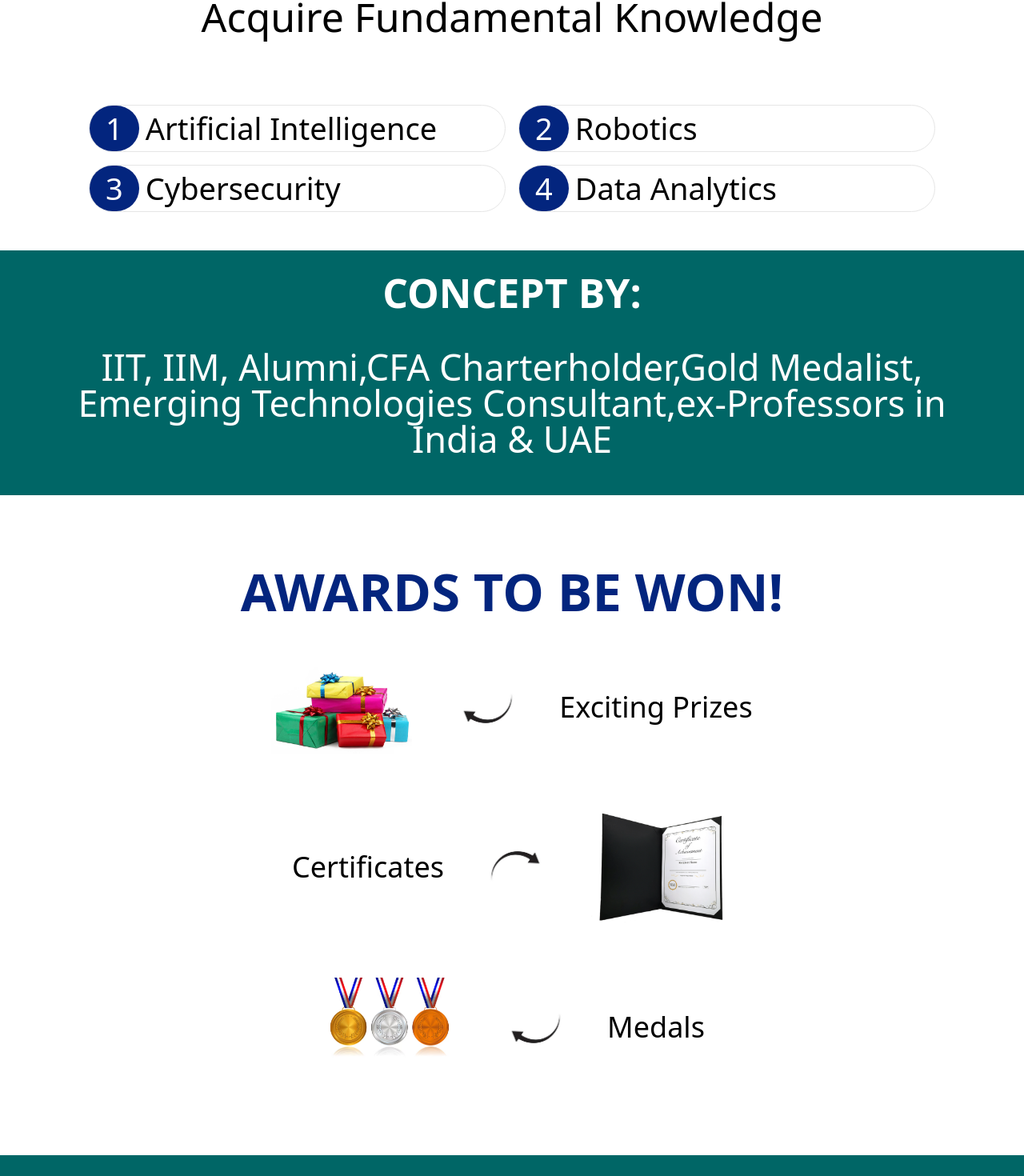
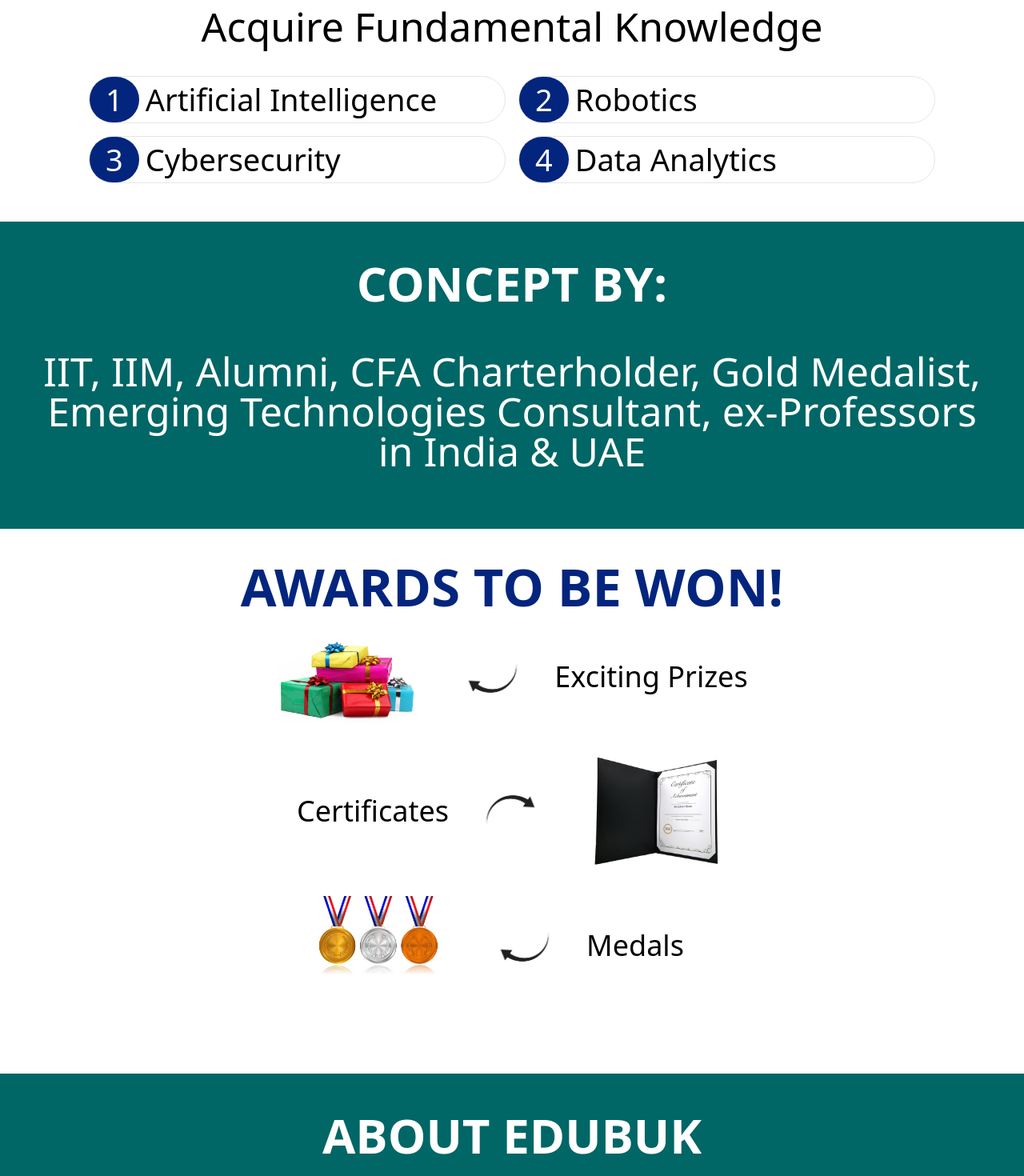
Before and after one commit to edubuk/Edubuk-Main, a React (Vite) app: page / in a window 1280 px wide. Shown: the part 1090-2560 px from the top of the page at 80% size. Built offline with nearby package versions, Linux system fonts and the light colour scheme.

Commit message:
ui style changed

```diff
--- a/index.html
+++ b/index.html
@@ -1,8 +1,14 @@
-<!doctype html>
+<!DOCTYPE html>
 <html lang="en">
   <head>
     <meta charset="UTF-8" />
     <link rel="icon" type="image/svg+xml" href="/vite.svg" />
+    <link rel="preconnect" href="https://fonts.googleapis.com" />
+    <link rel="preconnect" href="https://fonts.gstatic.com" crossorigin />
+    <link
+      href="https://fonts.googleapis.com/css2?family=Inter:ital,opsz,wght@0,14..32,100..900;1,14..32,100..900&family=Open+Sans:ital,wght@0,300..800;1,300..800&display=swap"
+      rel="stylesheet"
+    />
     <meta name="viewport" content="width=device-width, initial-scale=1.0" />
     <title>Edubuk</title>
   </head>
--- a/src/index.css
+++ b/src/index.css
@@ -1,6 +1,5 @@
 @import 'tailwindcss';
 :root {
-  font-family: system-ui, Avenir, Helvetica, Arial, sans-serif;
   line-height: 1.5;
   font-weight: 400;
 
--- a/src/pages/Home.tsx
+++ b/src/pages/Home.tsx
@@ -86,31 +86,31 @@
     }, []);
 
     return (
-  <div className=" flex flex-col gap-12">
+  <div className=" flex flex-col gap-12 font-open">
     <div className="flex flex-col p-4">
-    <p className="font- text-[#F14419] uppercase text-[30px] sm:text-[40px] md:text-[50px] font-bold">
+    <p className="font- text-[#F14419] uppercase text-center sm:text-start text-[25px] sm:text-[40px] md:text-[50px] font-bold">
       International Olympiad
     </p>
-    <p className="font-sans text-[#03257E] uppercase text-[30px] sm:text-[40px] md:text-[50px] font-bold">
+    <p className="font-sans text-[#03257E] uppercase text-center sm:text-start text-[25px] sm:text-[40px] md:text-[50px] font-bold">
       AI & Emerging Technologies (No Code)
     </p>
 
     <div
-  className="mx-auto relative w-full aspect-[16/9] lg:aspect-[16/7] rounded-[8px] bg-cover bg-center"
+  className="mx-auto relative w-full aspect-[16/9] lg:aspect-[16/7] rounded-[8px] bg-cover bg-center mt-3"
   style={{ backgroundImage: `url(${images[current]})` }}
 >
       {/* Optional overlay */}
       <div className="absolute inset-0 bg-black/20 rounded-[8px]"></div>
 
       {/* Text content on image */}
-      <div className="absolute top-[15px] md:top-[25px] left-[47px] z-10 flex flex-col w-fit">
+      <div className="absolute top-[15px] md:top-[25px] left-[25px] z-10 flex flex-col w-fit">
         <p className="bg-[#F14419] text-white md:text-[25px] text-[10px] p-2">
           India | Singapore | Dubai
         </p>
         <p className="bg-[#006666] text-white md:text-[25px] text-[10px] p-2">
           Open for class 7 to 12
         </p>
-        <a href="#register" className="absolute left-34 top-26 md:top-32 text-[#F14419] bg-[#ffffff] hover:bg-[#F14419] hover:text-white transition-all rounded-4xl py-1 px-4 sm:py-2 sm:px-6 text-[15px] md:text-[20px] z-10 font-bold cursor-pointer">
+        <a href="#register" className="absolute top-20 md:top-32  text-[#F14419] bg-[#ffffff] hover:bg-[#F14419] hover:text-white transition-all rounded-4xl py-1 px-4 sm:py-2 sm:px-6 text-[10px] md:text-[25px] z-10 font-bold cursor-pointer">
         REGISTER
       </a>
       </div>
@@ -133,76 +133,77 @@
       ))}
     </div>
     </div>
+    <div>
     <div className="flex flex-col justify-center items-center" id="olympiad">
         <p className=" text-[#03257E] text-[40px] md:text-[60px] font-bold text-center">OLYMPIAD</p>
-        <p className=" text-[#000000] my-6 text-[37px] md:text-[50px] text-center">Acquire Fundamental Knowledge</p>
+        <p className=" text-[#000000] my-6 text-[30px] sm:text-[38px] md:text-[50px] text-center">Acquire Fundamental Knowledge</p>
     </div>
     <div className="flex justify-center items-center flex-wrap gap-4 ">
         <div className="flex justify-start items-center border rounded-full border-[#E6E6E6] gap-2 w-[300px] md:w-[521px]">
             <p className=" text-[#ffffff] bg-[#03257E] rounded-full text-[30px] md:text-[38px] px-4 md:px-5">1</p>
-            <p className="text-[#000000] text-[30px] md:text-[38px]">Artificial Intelligence</p>
+            <p className="text-[#000000] text-[26px] md:text-[38px]">Artificial Intelligence</p>
         </div>
         <div className="flex justify-start items-center border rounded-full border-[#E6E6E6] gap-2 w-[300px] md:w-[521px]">
-            <p className="text-[#ffffff] bg-[#03257E] rounded-full text-[30px] md:text-[38px] px-4 md:px-5">2</p>
-            <p className="text-[#000000] text-[30px] md:text-[38px]">Robotics</p>
+            <p className="text-[#ffffff] bg-[#03257E] rounded-full text-[26px] md:text-[38px] px-4 md:px-5">2</p>
+            <p className="text-[#000000] text-[26px] md:text-[38px]">Robotics</p>
         </div>
         <div className="flex justify-start items-center border rounded-full border-[#E6E6E6] gap-2 w-[300px] md:w-[521px]">
-            <p className="text-[#ffffff] bg-[#03257E] rounded-full text-[30px] md:text-[38px] px-4 md:px-5">3</p>
-            <p className="text-[#000000] text-[30px] md:text-[38px]">Cybersecurity</p>
+            <p className="text-[#ffffff] bg-[#03257E] rounded-full text-[25px] md:text-[38px] px-4 md:px-5">3</p>
+            <p className="text-[#000000] text-[26px] md:text-[38px]">Cybersecurity</p>
         </div>
         <div className="flex justify-start items-center border rounded-full border-[#E6E6E6] gap-2 w-[300px] md:w-[521px]">
-            <p className="text-[#ffffff] bg-[#03257E] rounded-full text-[30px] md:text-[38px] px-4 md:px-5">4</p>
-            <p className="text-[#000000] text-[30px] md:text-[38px]">Data Analytics</p>
+            <p className="text-[#ffffff] bg-[#03257E] rounded-full text-[25px] md:text-[38px] px-4 md:px-5">4</p>
+            <p className="text-[#000000] text-[26px] md:text-[38px]">Data Analytics</p>
         </div>
+      </div>
     </div>
-    <div className="flex flex-col justify-center items-center bg-[#006666] p-4">
-    <p className="text-[#ffffff] md:text-[50px] text-[35px] font-bold uppercase text-center">Concept By:</p>
-    <p className="text-[#ffffff] md:text-[45px] text-[30px] font-light text-center leading-none p-8">IIT, IIM, Alumni,CFA Charterholder,Gold Medalist, Emerging Technologies Consultant,ex-Professors in India & UAE</p>
+    <div>
+    <div className="flex flex-col justify-center items-center bg-[#006666] p-8">
+    <p className="text-[#ffffff] text-[40px] md:text-[60px] font-bold uppercase text-center">Concept By:</p>
+    <p className="text-[#ffffff] my-6 text-[30px] sm:text-[38px] md:text-[50px] font-light text-center leading-none p-4">IIT, IIM, Alumni, CFA Charterholder, Gold Medalist, Emerging Technologies Consultant, ex-Professors in India & UAE</p>
     </div>
-    <div className="flex flex-col items-center justify-center px-4 py-10 space-y-10">
+    <div className="flex flex-col items-center justify-center px-4 py-10 space-y-2">
   <p className="text-[#03257E] text-3xl sm:text-4xl md:text-5xl lg:text-[65px] font-bold uppercase text-center" id="award">
     Awards to be Won!
   </p>
-
   {/* 1. Exciting Prizes */}
-  <div className="flex flex-col md:flex-row items-center justify-center gap-6 w-full max-w-6xl">
-    <img src={award1} alt="Prizes" className="w-28 sm:w-36 md:w-44 h-auto" />
-    <div className="flex items-center gap-4">
-      <img src={arrow} alt="Arrow" className="w-24 sm:w-32 md:w-36 rotate-90 scale-y-[-1] md:rotate-0 " />
-      <p className="text-black text-xl sm:text-2xl md:text-3xl lg:text-4xl text-center md:text-left">
+  <div className="flex flex-col md:flex-row items-center justify-center gap-2 md:gap-6 w-full max-w-6xl">
+    <img src={award1} alt="Prizes" className="w-32 h-28 sm:w-36 md:w-44 sm:h-auto" />
+    <div className="flex items-center gap-1">
+      <img src={arrow} alt="Arrow" className="w-26 sm:w-32 md:w-36 rotate-90 scale-y-[-1] md:rotate-0 " />
+      <p className="text-black text-[30px] sm:text-2xl md:text-3xl lg:text-4xl text-center md:text-left">
         Exciting Prizes
       </p>
     </div>
   </div>
 
   {/* 2. Certificates */}
-  <div className="flex flex-col md:flex-row-reverse items-center justify-center gap-6 w-full max-w-6xl">
-    <img src={award2} alt="Certificates" className="w-28 sm:w-36 md:w-44 h-auto" />
-    <div className="flex items-center gap-4">
-      <p className="text-black text-xl sm:text-2xl md:text-3xl lg:text-4xl text-center md:text-right">
+  <div className="flex flex-col md:flex-row-reverse items-center justify-center gap-2 md:gap-6 w-full max-w-6xl">
+    <img src={award2} alt="Certificates" className="w-32 h-28 sm:w-36 md:w-44 sm:h-auto" />
+    <div className="flex items-center gap-1">
+      <p className="text-black text-[30px] sm:text-2xl md:text-3xl lg:text-4xl text-center md:text-right">
         Certificates
       </p>
-      <img src={arrow} alt="Arrow" className="w-24 sm:w-32 md:w-36 scale-y-[1] md:scale-y-[-1] rotate-90  md:rotate-180" />
+      <img src={arrow} alt="Arrow" className="w-26 sm:w-32 md:w-36 scale-y-[1] md:scale-y-[-1] rotate-90  md:rotate-180" />
     </div>
   </div>
 
   {/* 3. Medals */}
-  <div className="flex flex-col md:flex-row items-center justify-center gap-6 w-full max-w-6xl">
-    <img src={award3} alt="Medals" className="w-28 sm:w-36 md:w-44 h-auto" />
-    <div className="flex items-center gap-4">
-      <img src={arrow} alt="Arrow" className="w-24 sm:w-32 md:w-36 rotate-90 md:rotate-0 scale-y-[-1]" />
-      <p className="text-black text-xl sm:text-2xl md:text-3xl lg:text-4xl text-center md:text-left">
+  <div className="flex flex-col md:flex-row items-center justify-center gap-1 md:gap-6 w-full max-w-6xl">
+    <img src={award3} alt="Medals" className="w-32 h-28 sm:w-36 md:w-44 sm:h-auto" />
+    <div className="flex items-center gap-1">
+      <img src={arrow} alt="Arrow" className="w-26 sm:w-32 md:w-36 rotate-90 md:rotate-0 scale-y-[-1]" />
+      <p className="text-black text-[30px] md:mr-10 sm:text-2xl md:text-3xl lg:text-4xl text-center md:text-left">
         Medals
       </p>
     </div>
   </div>
 </div>
-
-
+</div>
 
     <div className="flex flex-col justify-center items-center bg-[#006666] p-8" id="about">
-    <p className="text-[#ffffff] md:text-[50px] text-[35px] font-bold uppercase text-center">About EDUBUK</p>
-    <p className="text-[#ffffff] md:text-[45px] text-[30px] font-light text-center leading-none p-6">Our platform bridges the gap between education and employment by providing emerging tech courses, verifiable academic & professional credentials and intelligent job matching leveraging  AI and Blockchain Tech</p>
+    <p className="text-[#ffffff] text-[40px] md:text-[60px] font-bold uppercase text-center">About EDUBUK</p>
+    <p className="text-[#ffffff] text-[30px] sm:text-[38px] md:text-[50px] font-light text-center leading-none p-6">Our platform bridges the gap between education and employment by providing emerging tech courses, verifiable academic & professional credentials and intelligent job matching leveraging  AI and Blockchain Tech</p>
     </div>
     <div className="flex justify-center items-center gap-3">
       <span className="w-8 h-8 rounded-full bg-[#03257E]"></span>
@@ -210,7 +211,7 @@
       <span className="w-8 h-8 rounded-full bg-[#F14419]"></span>
     </div>
     <div className="flex flex-col justify-center items-center p-8 gap-8">
-    <p className="text-[#03257E] text-[50px] font-semibold uppercase text-center">Meet Our executives</p>
+    <p className="text-[#03257E] text-[30px] sm:text-[38px] md:text-[50px] font-bold sm:font-semibold uppercase text-center">Meet Our executives</p>
     <div className=" flex justify-center items-center flex-wrap gap-8">
       <div>
         <img src={team1} alt="CEO Img" className="w-[250px] h-[250px]"></img>
@@ -240,7 +241,7 @@
       <span className="w-8 h-8 rounded-full bg-[#F14419]"></span>
     </div>
     <div className="flex flex-col justify-center items-center p-8 gap-8">
-    <p className="text-[#03257E] text-[50px] font-semibold uppercase text-center">MEET OUR ADVISORS</p>
+    <p className="text-[#03257E] text-[30px] sm:text-[38px] md:text-[50px] font-bold sm:font-semibold uppercase text-center">MEET OUR ADVISORS</p>
     <div className=" flex justify-center items-baseline flex-wrap gap-8">
       <div>
         <img src={advisor1} alt="CEO Img" className="w-[250px] h-[250px]"></img>
--- a/tailwind.config.js
+++ b/tailwind.config.js
@@ -11,6 +11,9 @@
         md: "calc(var(--radius) - 2px)",
         sm: "calc(var(--radius) - 4px)",
       },
+      fontFamily: {
+                "open": ['open-serif']
+            },
       colors: {},
       backgroundImage: {},
       animation: {
```
Also changed, not shown: src/pages/Footer.tsx (+6 -6 lines).
